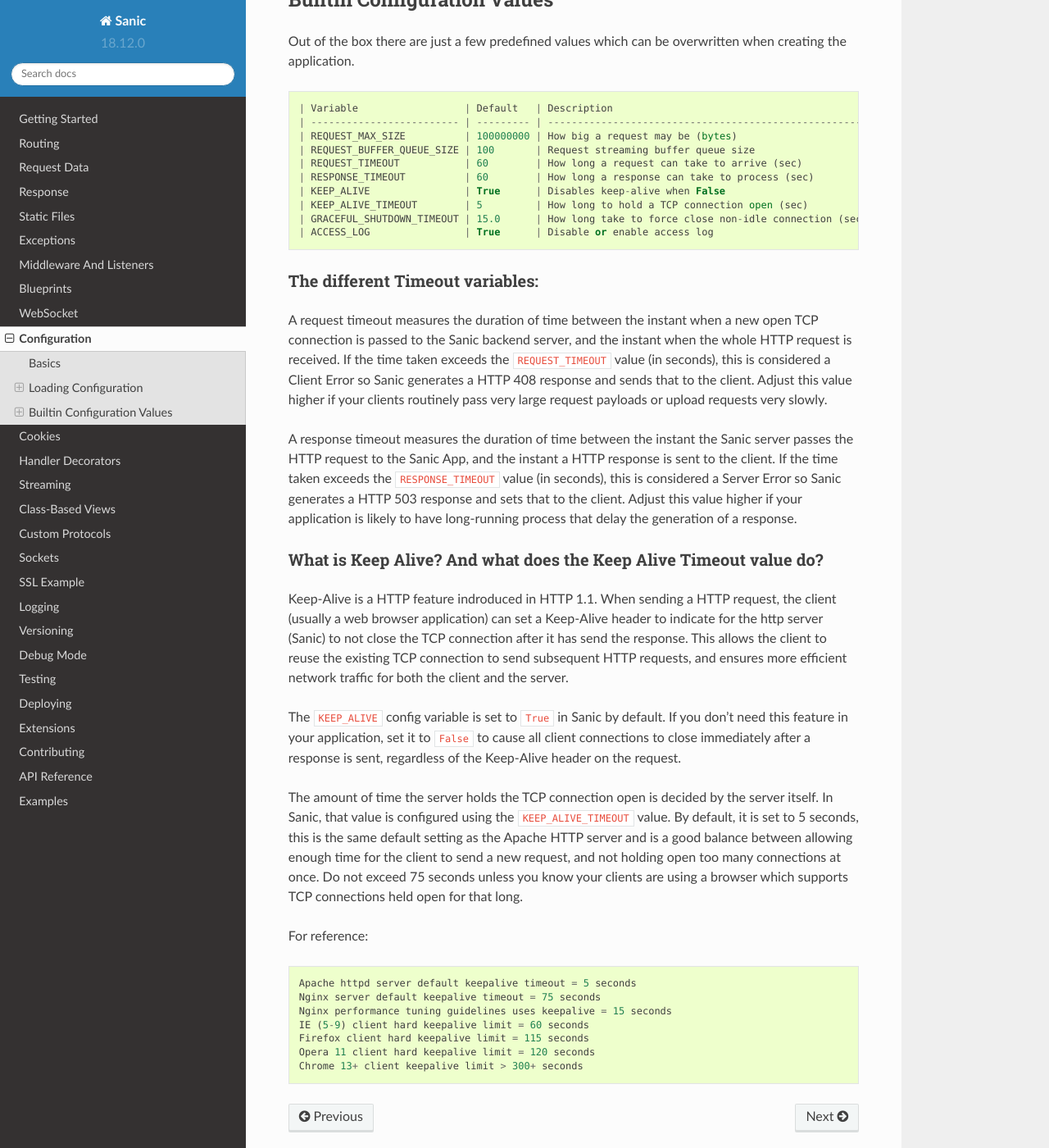
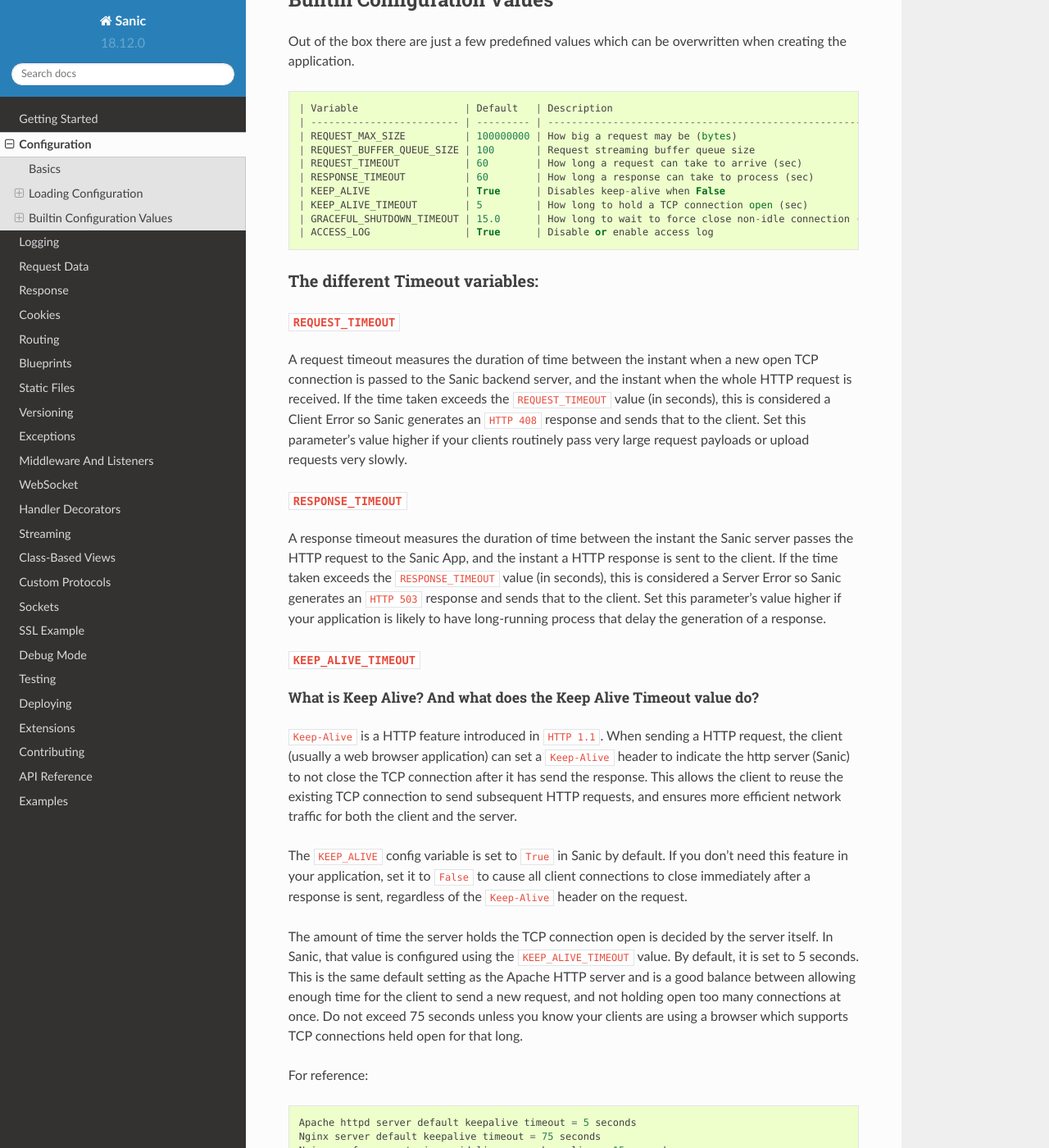
Before and after one commit to MalaBIna/helppier, a Sphinx documentation site: the page built from docs/sanic/config.md, in a window 1280 px wide and 1400 px high, scrolled down 2122 px. Shown: the whole window at 82% size. Built offline with Sphinx 7.4.7 and the Read the Docs theme 2.0.0, drawn with Linux system fonts in a browser that asks for light colours.

````diff
--- a/docs/sanic/config.md
+++ b/docs/sanic/config.md
@@ -85,30 +85,53 @@ DB_USER = 'appuser'
 
 Out of the box there are just a few predefined values which can be overwritten when creating the application.
 
-    | Variable                  | Default   | Description                                            |
-    | ------------------------- | --------- | ------------------------------------------------------ |
-    | REQUEST_MAX_SIZE          | 100000000 | How big a request may be (bytes)                       |
+    | Variable                  | Default   | Description                                               |
+    | ------------------------- | --------- | --------------------------------------------------------- |
+    | REQUEST_MAX_SIZE          | 100000000 | How big a request may be (bytes)                          |
     | REQUEST_BUFFER_QUEUE_SIZE | 100       | Request streaming buffer queue size                    |
-    | REQUEST_TIMEOUT           | 60        | How long a request can take to arrive (sec)            |
-    | RESPONSE_TIMEOUT          | 60        | How long a response can take to process (sec)          |
-    | KEEP_ALIVE                | True      | Disables keep-alive when False                         |
-    | KEEP_ALIVE_TIMEOUT        | 5         | How long to hold a TCP connection open (sec)           |
-    | GRACEFUL_SHUTDOWN_TIMEOUT | 15.0      | How long take to force close non-idle connection (sec) |
-    | ACCESS_LOG                | True      | Disable or enable access log                           |
+    | REQUEST_TIMEOUT           | 60        | How long a request can take to arrive (sec)               |
+    | RESPONSE_TIMEOUT          | 60        | How long a response can take to process (sec)             |
+    | KEEP_ALIVE                | True      | Disables keep-alive when False                            |
+    | KEEP_ALIVE_TIMEOUT        | 5         | How long to hold a TCP connection open (sec)              |
+    | GRACEFUL_SHUTDOWN_TIMEOUT | 15.0      | How long to wait to force close non-idle connection (sec) |
+    | ACCESS_LOG                | True      | Disable or enable access log                              |
 
 ### The different Timeout variables:
 
-A request timeout measures the duration of time between the instant when a new open TCP connection is passed to the Sanic backend server, and the instant when the whole HTTP request is received. If the time taken exceeds the `REQUEST_TIMEOUT` value (in seconds), this is considered a Client Error so Sanic generates a HTTP 408 response and sends that to the client. Adjust this value higher if your clients routinely pass very large request payloads or upload requests very slowly.
+#### `REQUEST_TIMEOUT`
 
-A response timeout measures the duration of time between the instant the Sanic server passes the HTTP request to the Sanic App, and the instant a HTTP response is sent to the client. If the time taken exceeds the `RESPONSE_TIMEOUT` value (in seconds), this is considered a Server Error so Sanic generates a HTTP 503 response and sets that to the client. Adjust this value higher if your application is likely to have long-running process that delay the generation of a response.
+A request timeout measures the duration of time between the instant when a new open TCP connection is passed to the
+Sanic backend server, and the instant when the whole HTTP request is received. If the time taken exceeds the
+`REQUEST_TIMEOUT` value (in seconds), this is considered a Client Error so Sanic generates an `HTTP 408` response
+and sends that to the client. Set this parameter's value higher if your clients routinely pass very large request payloads
+or upload requests very slowly.
 
-### What is Keep Alive? And what does the Keep Alive Timeout value do?
+#### `RESPONSE_TIMEOUT`
 
-Keep-Alive is a HTTP feature indroduced in HTTP 1.1. When sending a HTTP request, the client (usually a web browser application) can set a Keep-Alive header to indicate for the http server (Sanic) to not close the TCP connection after it has send the response. This allows the client to reuse the existing TCP connection to send subsequent HTTP requests, and ensures more efficient network traffic for both the client and the server.
+A response timeout measures the duration of time between the instant the Sanic server passes the HTTP request to the
+Sanic App, and the instant a HTTP response is sent to the client. If the time taken exceeds the `RESPONSE_TIMEOUT`
+value (in seconds), this is considered a Server Error so Sanic generates an `HTTP 503` response and sends that to the
+client. Set this parameter's value higher if your application is likely to have long-running process that delay the
+generation of a response.
 
-The `KEEP_ALIVE` config variable is set to `True` in Sanic by default. If you don't need this feature in your application, set it to `False` to cause all client connections to close immediately after a response is sent, regardless of the Keep-Alive header on the request.
+#### `KEEP_ALIVE_TIMEOUT`
 
-The amount of time the server holds the TCP connection open is decided by the server itself. In Sanic, that value is configured using the `KEEP_ALIVE_TIMEOUT` value. By default, it is set to 5 seconds, this is the same default setting as the Apache HTTP server and is a good balance between allowing enough time for the client to send a new request, and not holding open too many connections at once. Do not exceed 75 seconds unless you know your clients are using a browser which supports TCP connections held open for that long.
+##### What is Keep Alive? And what does the Keep Alive Timeout value do?
+
+`Keep-Alive` is a HTTP feature introduced in `HTTP 1.1`. When sending a HTTP request, the client (usually a web browser application)
+can set a `Keep-Alive` header to indicate the http server (Sanic) to not close the TCP connection after it has send the response.
+This allows the client to reuse the existing TCP connection to send subsequent HTTP requests, and ensures more efficient
+network traffic for both the client and the server.
+
+The `KEEP_ALIVE` config variable is set to `True` in Sanic by default. If you don't need this feature in your application,
+set it to `False` to cause all client connections to close immediately after a response is sent, regardless of
+the `Keep-Alive` header on the request.
+
+The amount of time the server holds the TCP connection open is decided by the server itself.
+In Sanic, that value is configured using the `KEEP_ALIVE_TIMEOUT` value. By default, it is set to 5 seconds.
+This is the same default setting as the Apache HTTP server and is a good balance between allowing enough time for
+the client to send a new request, and not holding open too many connections at once. Do not exceed 75 seconds unless
+you know your clients are using a browser which supports TCP connections held open for that long.
 
 For reference:
 ```
--- a/docs/sanic/websocket.rst
+++ b/docs/sanic/websocket.rst
@@ -1,7 +1,7 @@
 WebSocket
 =========
 
-Sanic supports websockets, to setup a WebSocket:
+Sanic provides an easy to user abstraction on top of `websockets`. To setup a WebSocket:
 
 .. code:: python
 
````
Also changed, not shown: other parts of docs/sanic/websocket.rst (+1 -1 lines), docs/index.rst (+6 -6 lines), docs/sanic/blueprints.md (+9 -9 lines), docs/sanic/custom_protocol.md (deleted, +0 -72 lines), docs/sanic/custom_protocol.rst (added, +75 -0 lines), docs/sanic/extensions.md (+1 -0 lines), docs/sanic/logging.md (deleted, +0 -100 lines), docs/sanic/logging.rst (added, +103 -0 lines), docs/sanic/routing.md (+9 -8 lines), release.py (+143 -60 lines).
